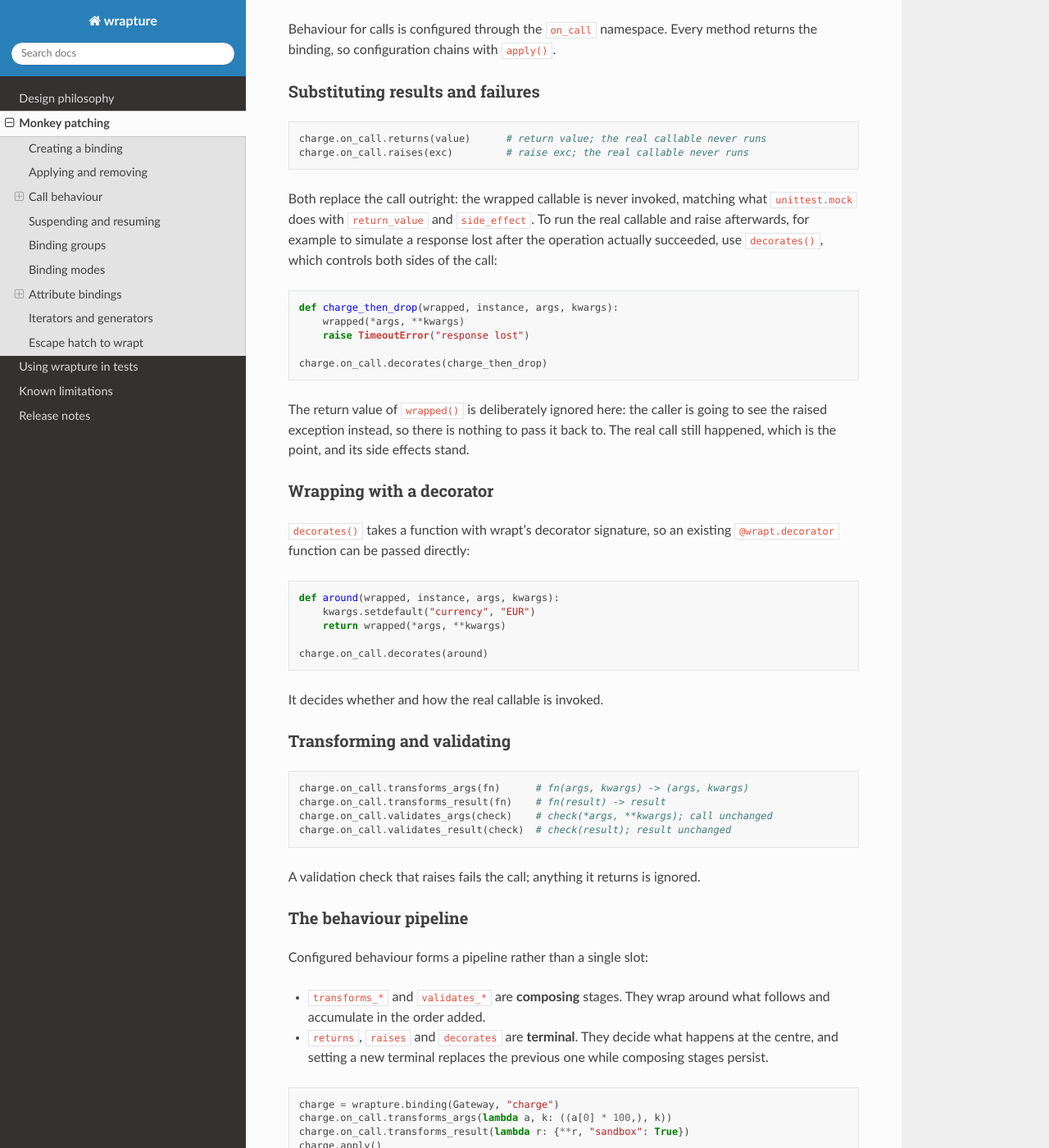
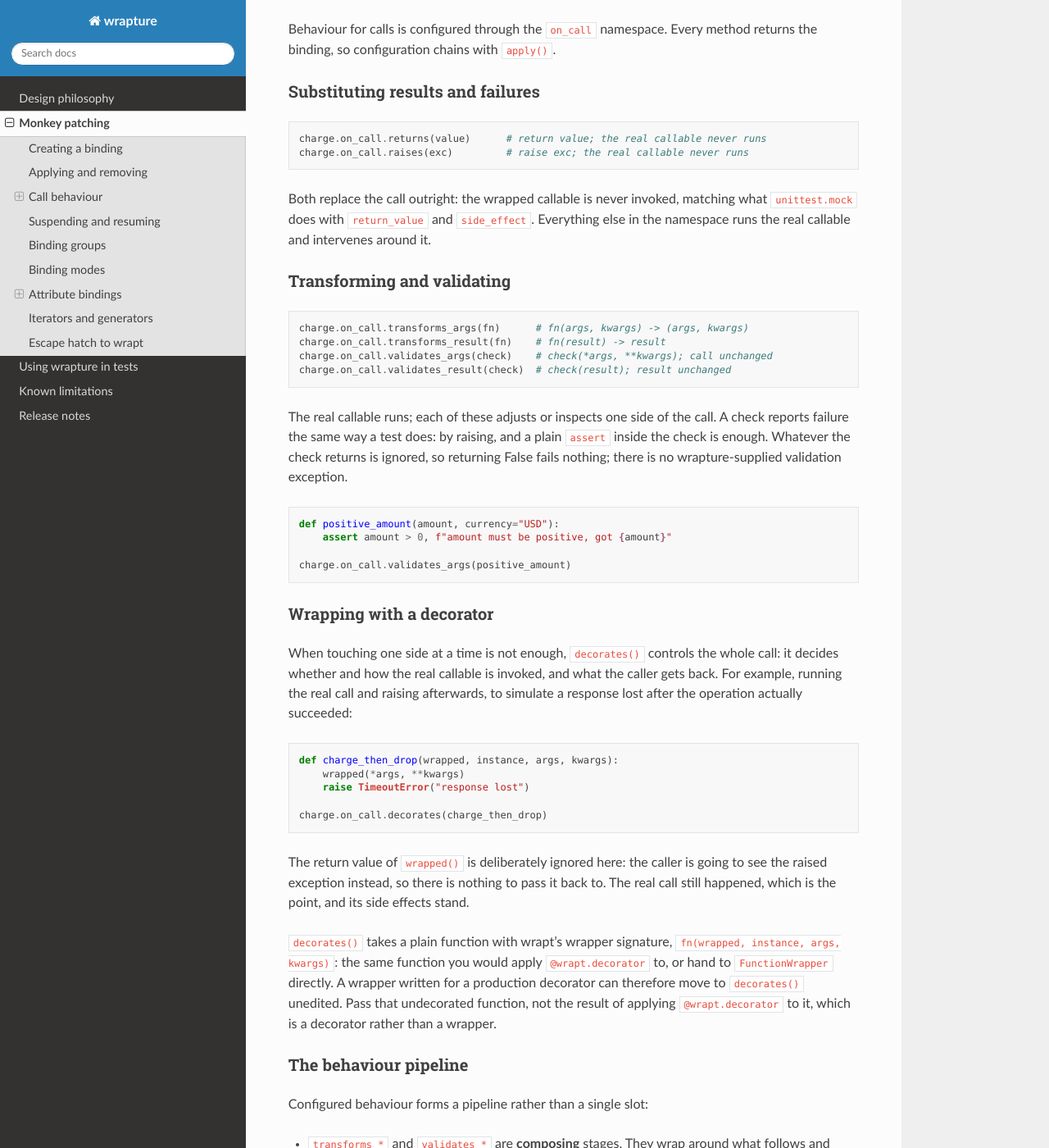
Before and after one commit to GrahamDumpleton/wrapture, a Sphinx documentation site: the page built from docs/monkey-patching.md, in a window 1280 px wide and 1400 px high, scrolled down 1756 px. Shown: the whole window at 82% size. Built offline with Sphinx 7.4.7 and the Read the Docs theme 3.1.0, drawn with Linux system fonts in a browser that asks for light colours; some of the changed text lies outside the part shown.

````diff
--- a/docs/monkey-patching.md
+++ b/docs/monkey-patching.md
@@ -94,9 +94,38 @@ charge.on_call.raises(exc)         # raise exc; the real callable never runs
 
 Both replace the call outright: the wrapped callable is never invoked,
 matching what `unittest.mock` does with `return_value` and `side_effect`.
-To run the real callable and raise afterwards, for example to simulate a
-response lost after the operation actually succeeded, use `decorates()`,
-which controls both sides of the call:
+Everything else in the namespace runs the real callable and intervenes
+around it.
+
+### Transforming and validating
+
+```python
+charge.on_call.transforms_args(fn)      # fn(args, kwargs) -> (args, kwargs)
+charge.on_call.transforms_result(fn)    # fn(result) -> result
+charge.on_call.validates_args(check)    # check(*args, **kwargs); call unchanged
+charge.on_call.validates_result(check)  # check(result); result unchanged
+```
+
+The real callable runs; each of these adjusts or inspects one side of
+the call. A check reports failure the same way a test does: by raising,
+and a plain `assert` inside the check is enough. Whatever the check
+returns is ignored, so returning False fails nothing; there is no
+wrapture-supplied validation exception.
+
+```python
+def positive_amount(amount, currency="USD"):
+    assert amount > 0, f"amount must be positive, got {amount}"
+
+charge.on_call.validates_args(positive_amount)
+```
+
+### Wrapping with a decorator
+
+When touching one side at a time is not enough, `decorates()` controls
+the whole call: it decides whether and how the real callable is invoked,
+and what the caller gets back. For example, running the real call and
+raising afterwards, to simulate a response lost after the operation
+actually succeeded:
 
 ```python
 def charge_then_drop(wrapped, instance, args, kwargs):
@@ -111,32 +140,12 @@ is going to see the raised exception instead, so there is nothing to pass
 it back to. The real call still happened, which is the point, and its side
 effects stand.
 
-### Wrapping with a decorator
-
-`decorates()` takes a function with wrapt's decorator signature, so an
-existing `@wrapt.decorator` function can be passed directly:
-
-```python
-def around(wrapped, instance, args, kwargs):
-    kwargs.setdefault("currency", "EUR")
-    return wrapped(*args, **kwargs)
-
-charge.on_call.decorates(around)
-```
-
-It decides whether and how the real callable is invoked.
-
-### Transforming and validating
-
-```python
-charge.on_call.transforms_args(fn)      # fn(args, kwargs) -> (args, kwargs)
-charge.on_call.transforms_result(fn)    # fn(result) -> result
-charge.on_call.validates_args(check)    # check(*args, **kwargs); call unchanged
-charge.on_call.validates_result(check)  # check(result); result unchanged
-```
-
-A validation check that raises fails the call; anything it returns is
-ignored.
+`decorates()` takes a plain function with wrapt's wrapper signature,
+`fn(wrapped, instance, args, kwargs)`: the same function you would apply
+`@wrapt.decorator` to, or hand to `FunctionWrapper` directly. A wrapper
+written for a production decorator can therefore move to `decorates()`
+unedited. Pass that undecorated function, not the result of applying
+`@wrapt.decorator` to it, which is a decorator rather than a wrapper.
 
 ### The behaviour pipeline
 
@@ -293,7 +302,9 @@ status.on_delete.rejects()          # AttributeError instead of deleting
 ```
 
 Each namespace is an independent pipeline with the same composing and
-terminal rules as `on_call`, and each has its own `passes_through()`. In
+terminal rules as `on_call`, each has its own `passes_through()`, and
+validation checks fail the operation by raising, exactly as in
+`on_call`. In
 the `decorates()` forms, `read()`, `write(value)` and `erase()` perform
 the real operation, so the function decides whether and how it happens.
 
````
Also changed, not shown: docs/design-philosophy.md (+3 -3 lines), docs/unit-testing.md (+36 -7 lines), 2 other files.
